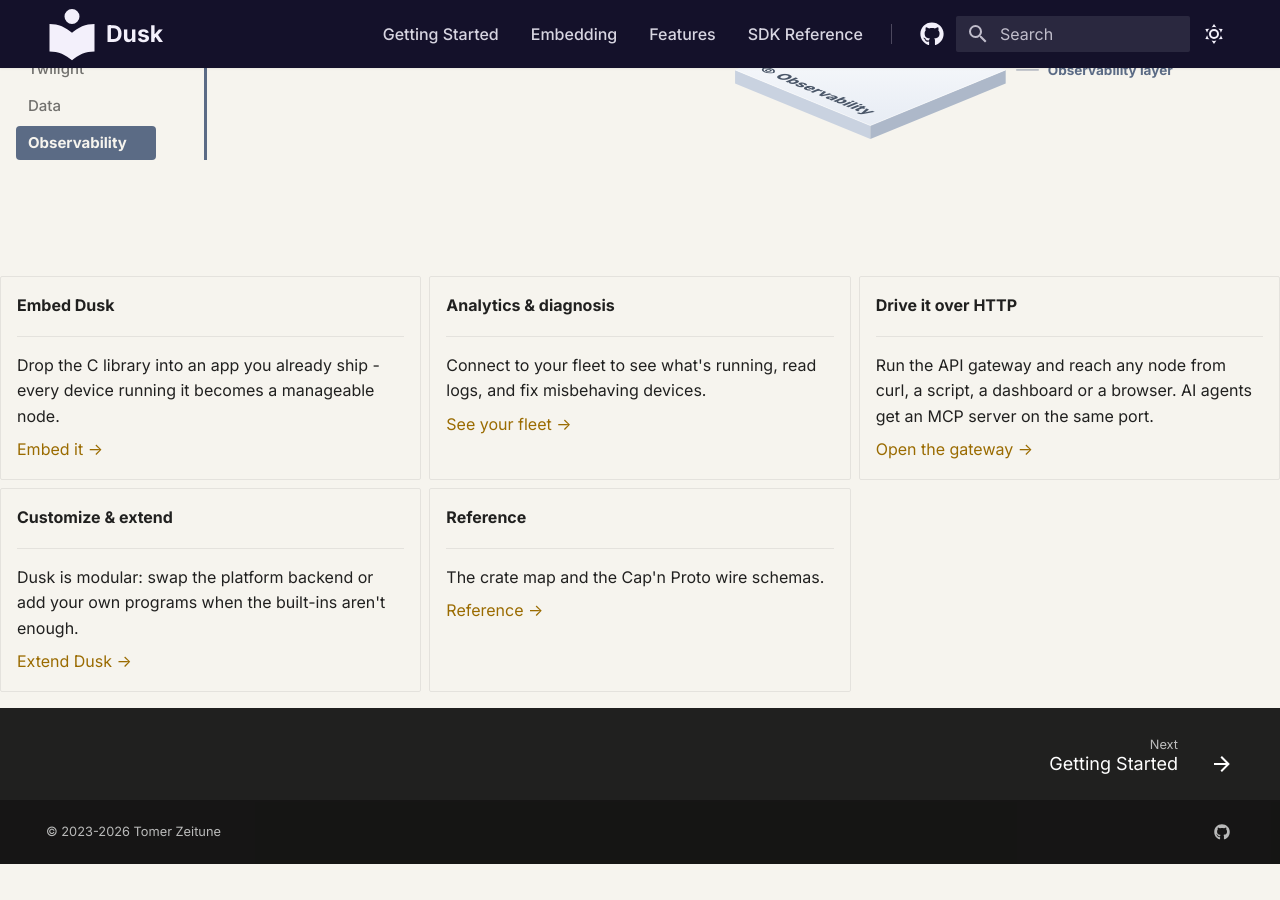
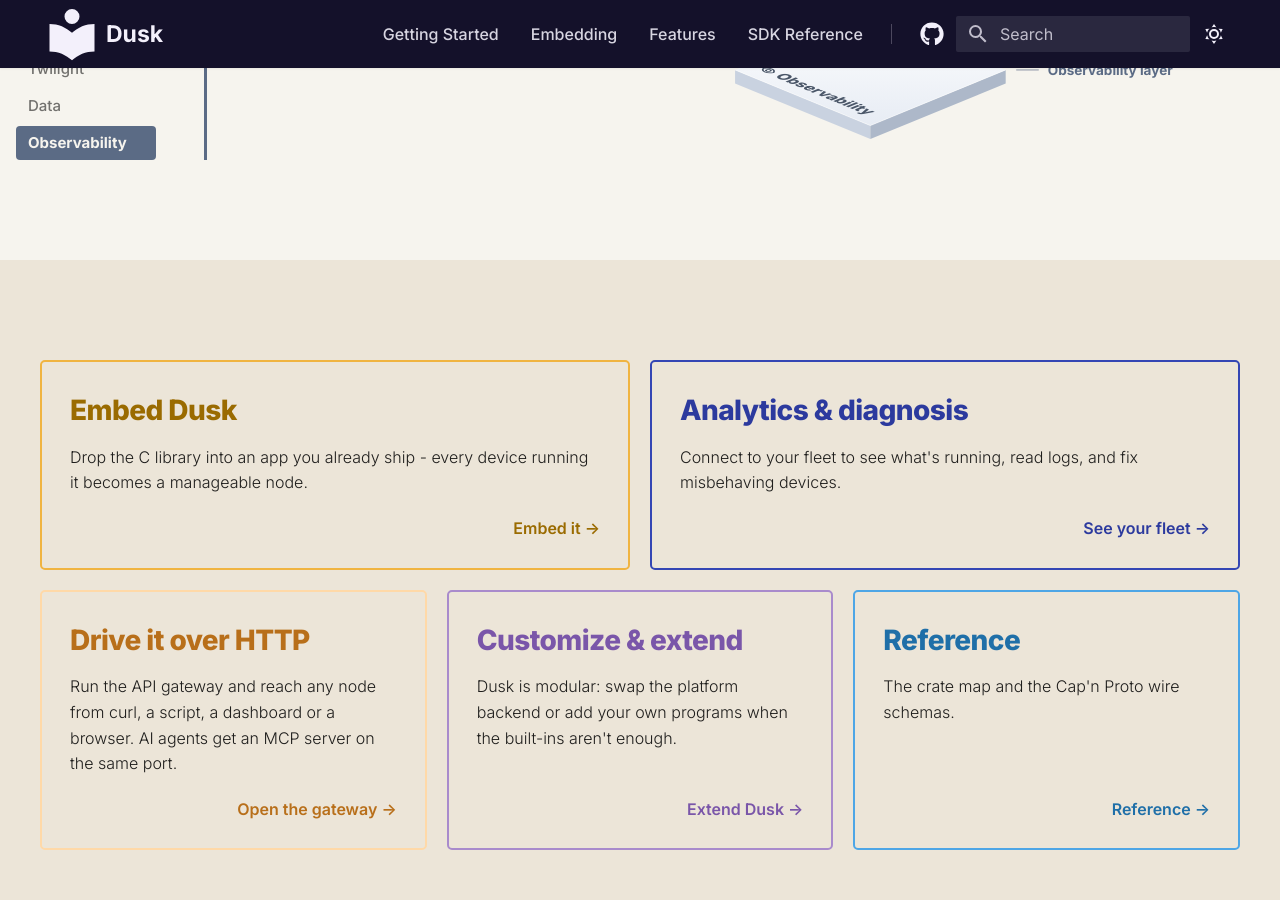
Before and after one commit to tomerze/dusk, an MkDocs documentation site: the page built from docs/docs/index.md, in a window 1280 px wide and 900 px high, scrolled down 4793 px. Built offline with MkDocs 1.6.1 and Material for MkDocs 9.7.7, drawn with Linux system fonts in a browser that asks for light colours; comment, search, counter and statistics services are not loaded; before the commit the page ends 5657 px from its top, so only the background shows below that.

Commit message:
Update docs to restyle the home page's cards
The cards get a band of their own under the stack. Embedding and
analytics come first, two to a row, then the other three, three to a
row. Each card is flat with a 2px border in a colour of its own - gold,
then the stack's blue, pink, violet and teal - its title in that colour,
its text in a light weight (regular in the dark scheme, where light
type thins out on indigo), and its link at the bottom right, so the
links line up.

```diff
--- a/docs/docs/assets/stylesheets/landing.css
+++ b/docs/docs/assets/stylesheets/landing.css
@@ -28,6 +28,7 @@
   --dusk-ink-twilight: #7a56a9;
   --dusk-ink-data: #1f6fa8;
   --dusk-ink-observability: #5b6b85;
+  --dusk-ink-gold: #9a6b00;
 }
 [data-md-color-scheme="slate"] .dusk-landing {
   --dusk-sky: linear-gradient(
@@ -76,6 +77,7 @@
   --dusk-ink-twilight: #cdb3ec;
   --dusk-ink-data: #8ccbff;
   --dusk-ink-observability: #eef2f8;
+  --dusk-ink-gold: #f0b441;
 }
 .dusk-landing [data-layer="nightfall"] {
   --dusk-ink: var(--dusk-ink-nightfall);
@@ -822,6 +824,89 @@
   }
 }
 
+.dusk-start {
+  background-color: var(--dusk-ground);
+}
+.dusk-landing .grid.cards {
+  grid-template-columns: repeat(6, minmax(0, 1fr));
+  gap: 1rem;
+  max-width: 60rem;
+  margin: 0 auto;
+}
+.dusk-landing .grid.cards > ul > li {
+  --dusk-card-tone: var(--dusk-gold);
+  --dusk-card-ink: var(--dusk-ink-gold);
+  display: flex;
+  flex-direction: column;
+  grid-column: span 2;
+  padding: 1.3rem 1.4rem;
+  border: 2px solid var(--dusk-card-tone);
+  border-radius: 0.25rem;
+  background: transparent;
+}
+.dusk-landing .grid.cards > ul > li:nth-child(2) {
+  --dusk-card-tone: var(--dusk-nightfall);
+  --dusk-card-ink: var(--dusk-ink-nightfall);
+}
+.dusk-landing .grid.cards > ul > li:nth-child(3) {
+  --dusk-card-tone: var(--dusk-dawn);
+  --dusk-card-ink: var(--dusk-ink-dawn);
+}
+.dusk-landing .grid.cards > ul > li:nth-child(4) {
+  --dusk-card-tone: var(--dusk-twilight);
+  --dusk-card-ink: var(--dusk-ink-twilight);
+}
+.dusk-landing .grid.cards > ul > li:nth-child(5) {
+  --dusk-card-tone: var(--dusk-data);
+  --dusk-card-ink: var(--dusk-ink-data);
+}
+.dusk-landing .grid.cards > ul > li:hover {
+  border-color: var(--dusk-card-tone);
+}
+.dusk-landing .grid.cards > ul > li:nth-child(-n + 2) {
+  grid-column: span 3;
+}
+.dusk-landing .grid.cards > ul > li > p {
+  margin: 0;
+}
+.dusk-landing .grid.cards > ul > li > p + p {
+  margin-top: 0.6rem;
+}
+.dusk-landing .grid.cards > ul > li > p:last-child {
+  margin-top: auto;
+  padding-top: 1rem;
+  font-weight: 600;
+  text-align: right;
+}
+.dusk-landing .grid.cards > ul > li a {
+  color: var(--dusk-card-ink);
+}
+.dusk-landing .grid.cards strong {
+  color: var(--dusk-card-ink);
+  font-size: 1.4rem;
+  font-weight: 800;
+  letter-spacing: -0.02em;
+}
+.dusk-landing .grid.cards p:not(:first-child):not(:last-child) {
+  color: var(--md-default-fg-color);
+  font-weight: 300;
+}
+[data-md-color-scheme="slate"]
+  .dusk-landing
+  .grid.cards
+  p:not(:first-child):not(:last-child) {
+  font-weight: 400;
+}
+@media screen and (max-width: 44.9375em) {
+  .dusk-landing .grid.cards {
+    grid-template-columns: minmax(0, 1fr);
+  }
+  .dusk-landing .grid.cards > ul > li,
+  .dusk-landing .grid.cards > ul > li:nth-child(-n + 2) {
+    grid-column: auto;
+  }
+}
+
 .is-offscreen .dusk-float,
 .is-offscreen .dusk-node__pulse,
 .is-offscreen .dusk-stack__uplink {
--- a/docs/docs/index.md
+++ b/docs/docs/index.md
@@ -167,11 +167,11 @@
 
 </section>
 
+<section class="dusk-section dusk-start" markdown>
+
 <div class="grid cards" markdown>
 
 -   **Embed Dusk**
-
-    ---
 
     Drop the C library into an app you already ship - every device running it
     becomes a manageable node.
@@ -180,16 +180,12 @@
 
 -   **Analytics & diagnosis**
 
-    ---
-
     Connect to your fleet to see what's running, read logs, and fix misbehaving
     devices.
 
     [See your fleet →](getting-started/guides/connect-a-client.md)
 
 -   **Drive it over HTTP**
-
-    ---
 
     Run the API gateway and reach any node from curl, a script, a dashboard or a
     browser. AI agents get an MCP server on the same port.
@@ -198,8 +194,6 @@
 
 -   **Customize & extend**
 
-    ---
-
     Dusk is modular: swap the platform backend or add your own programs when the
     built-ins aren't enough.
 
@@ -207,10 +201,10 @@
 
 -   **Reference**
 
-    ---
-
     The crate map and the Cap'n Proto wire schemas.
 
     [Reference →](sdk-reference/crates.md)
 
 </div>
+
+</section>
```
